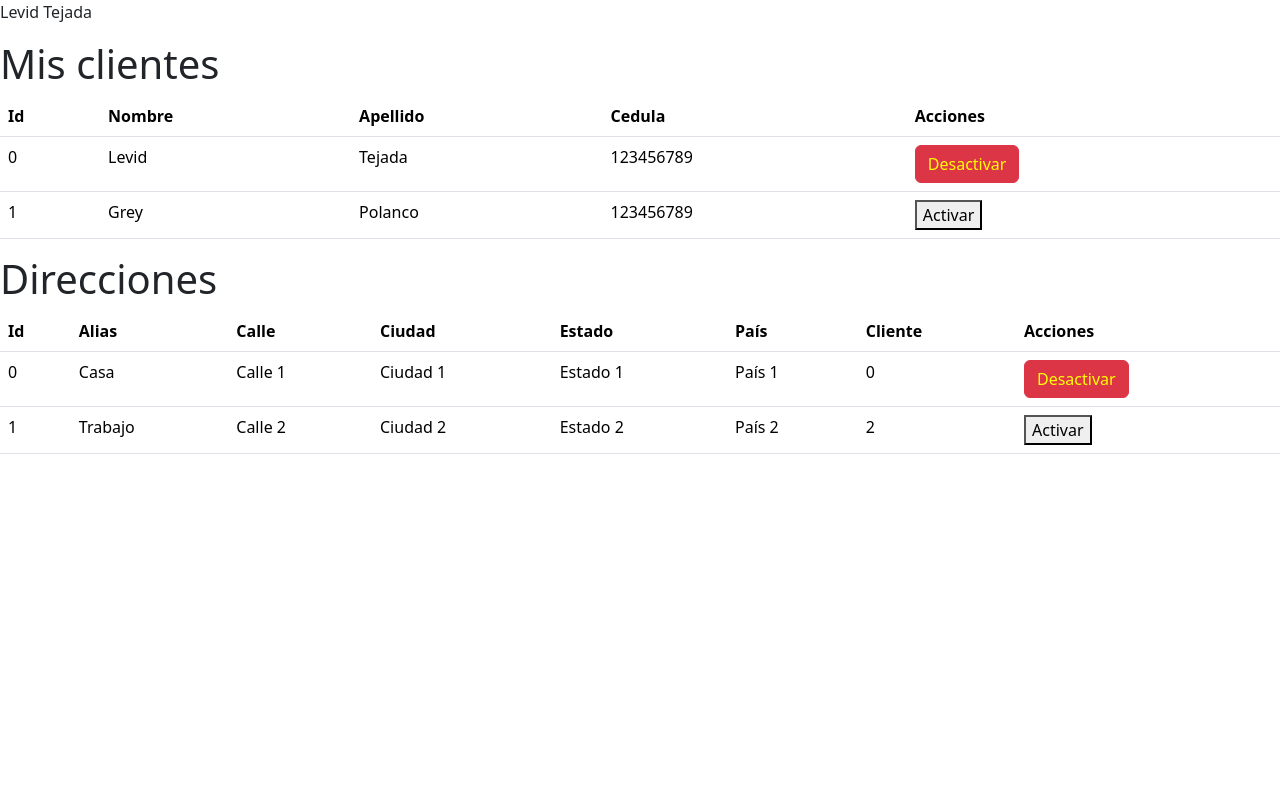
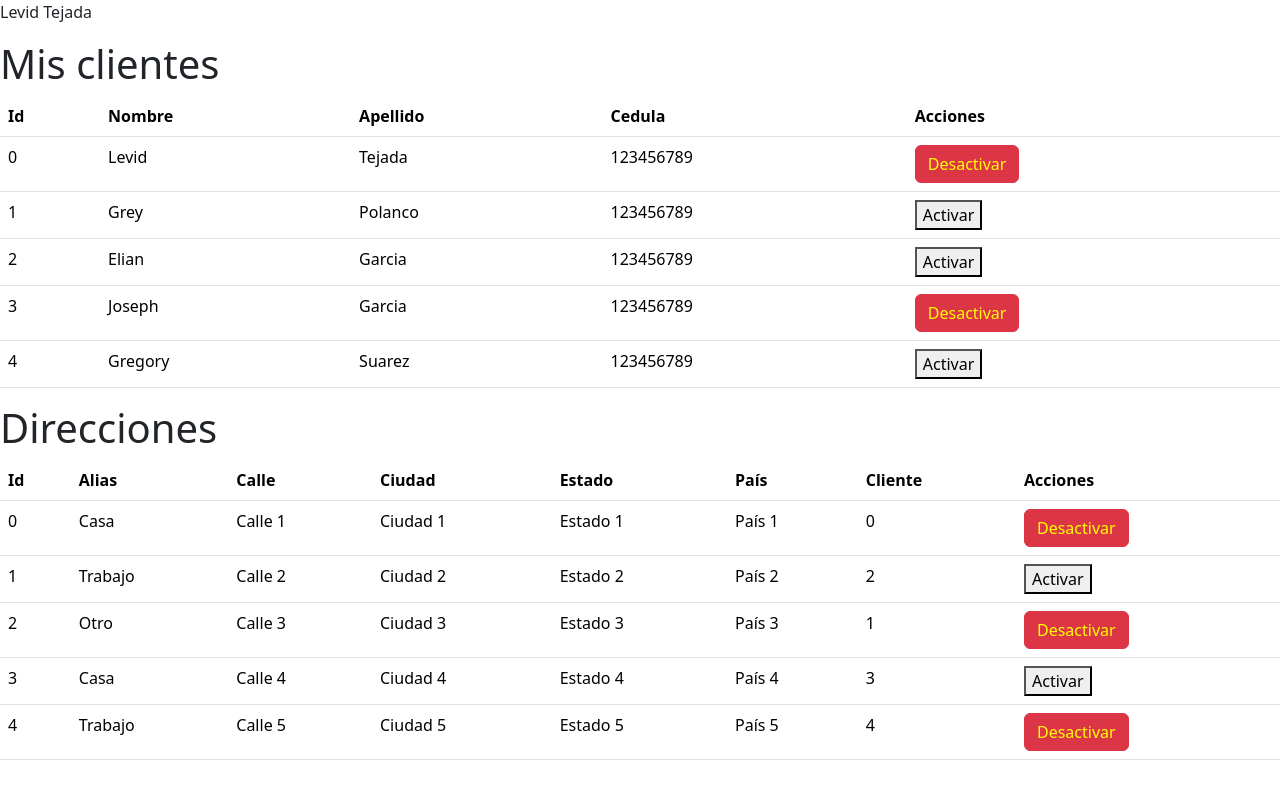
Before and after one commit to JaSsT20/AngularCourse, an Angular app: page / in a window 1280 px wide. Shown: the top 790 px of the page. Built offline with nearby package versions, Linux system fonts and the light colour scheme.

Commit message:
Agregando datos a las listas

```diff
--- a/src/app/clientes/clientes.component.ts
+++ b/src/app/clientes/clientes.component.ts
@@ -32,6 +32,39 @@ export class ClientesComponent {
       email: '',
       active: false,
       addresses: []
+    },
+    {
+      clienteId: 2,
+      name: 'Elian',
+      lastName: 'Garcia',
+      cedula: '123456789',
+      birthDate: new Date('1995-06-15'),
+      createAt: new Date(),
+      email: '',
+      active: false,
+      addresses: []
+    },
+    {
+      clienteId: 3,
+      name: 'Joseph',
+      lastName: 'Garcia',
+      cedula: '123456789',
+      birthDate: new Date('1995-06-15'),
+      createAt: new Date(),
+      email: '',
+      active: true,
+      addresses: []
+    },
+    {
+      clienteId: 4,
+      name: 'Gregory',
+      lastName: 'Suarez',
+      cedula: '123456789',
+      birthDate: new Date('1995-06-15'),
+      createAt: new Date(),
+      email: '',
+      active: false,
+      addresses: []
     }
   ]
 }
--- a/src/app/direccion/direccion.component.ts
+++ b/src/app/direccion/direccion.component.ts
@@ -36,6 +36,42 @@ export class DireccionComponent {
       createAt: '2021-07-01',
       clienteId: 2
     },
+    {
+      addressId: 2,
+      alias: 'Otro',
+      street: 'Calle 3',
+      city: 'Ciudad 3',
+      state: 'Estado 3',
+      zipCode: '67890',
+      country: 'País 3',
+      active: true,
+      createAt: '2021-07-01',
+      clienteId: 1
+    },
+    {
+      addressId: 3,
+      alias: 'Casa',
+      street: 'Calle 4',
+      city: 'Ciudad 4',
+      state: 'Estado 4',
+      zipCode: '09876',
+      country: 'País 4',
+      active: false,
+      createAt: '2021-07-01',
+      clienteId: 3
+    },
+    {
+      addressId: 4,
+      alias: 'Trabajo',
+      street: 'Calle 5',
+      city: 'Ciudad 5',
+      state: 'Estado 5',
+      zipCode: '54321',
+      country: 'País 5',
+      active: true,
+      createAt: '2021-07-01',
+      clienteId: 4
+    }
   ]
 
 }
```
